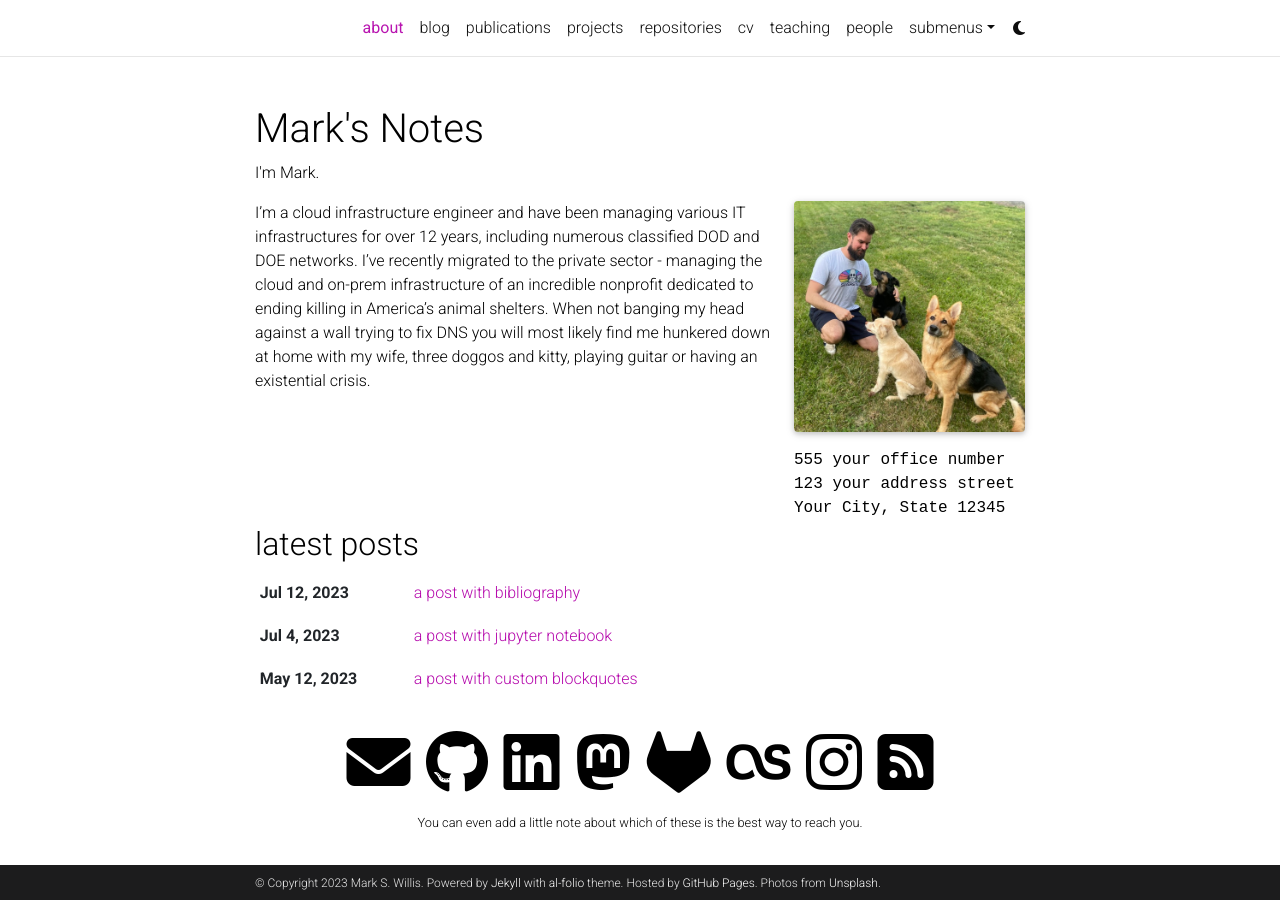
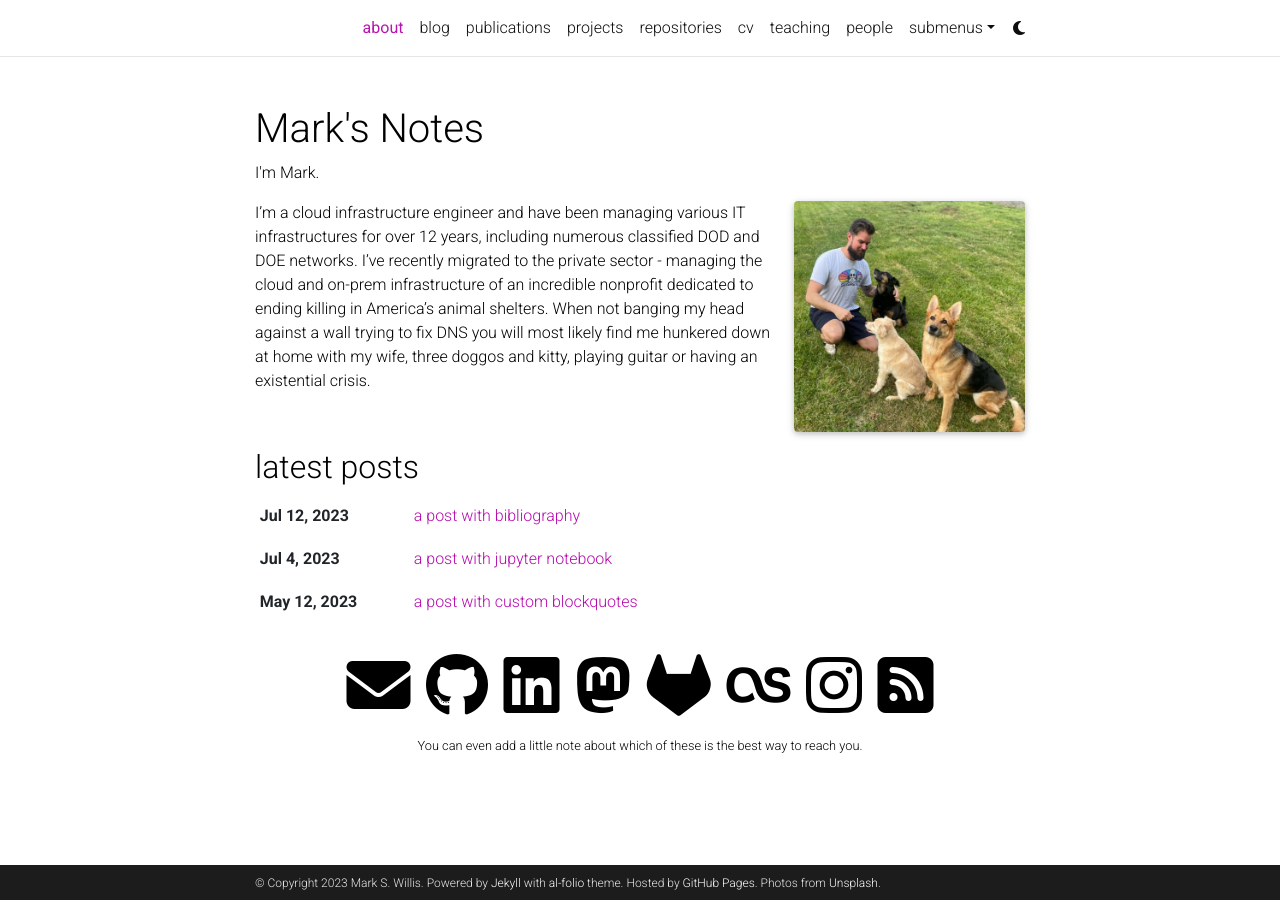
Before and after one commit to mwillisii/mwillisii.github.io, a Jekyll site: the page built from _pages/about.md, in a window 1280 px wide. Built offline with Jekyll 4.4.1, drawn with Linux system fonts in a browser that asks for light colours; full-size pictures stand in for the smaller copies a plugin makes; comment, search, counter and statistics services are not loaded; a style sheet for code colours, icons or effects is not loaded.

Commit message:
modified:   _pages/about.md

```diff
--- a/_pages/about.md
+++ b/_pages/about.md
@@ -8,10 +8,6 @@
   align: right
   image: prof_pic.jpg
   image_circular: false # crops the image to make it circular
-  more_info: >
-    <p>555 your office number</p>
-    <p>123 your address street</p>
-    <p>Your City, State 12345</p>
 
 news: false  # includes a list of news items
 latest_posts: true  # includes a list of the newest posts
```
